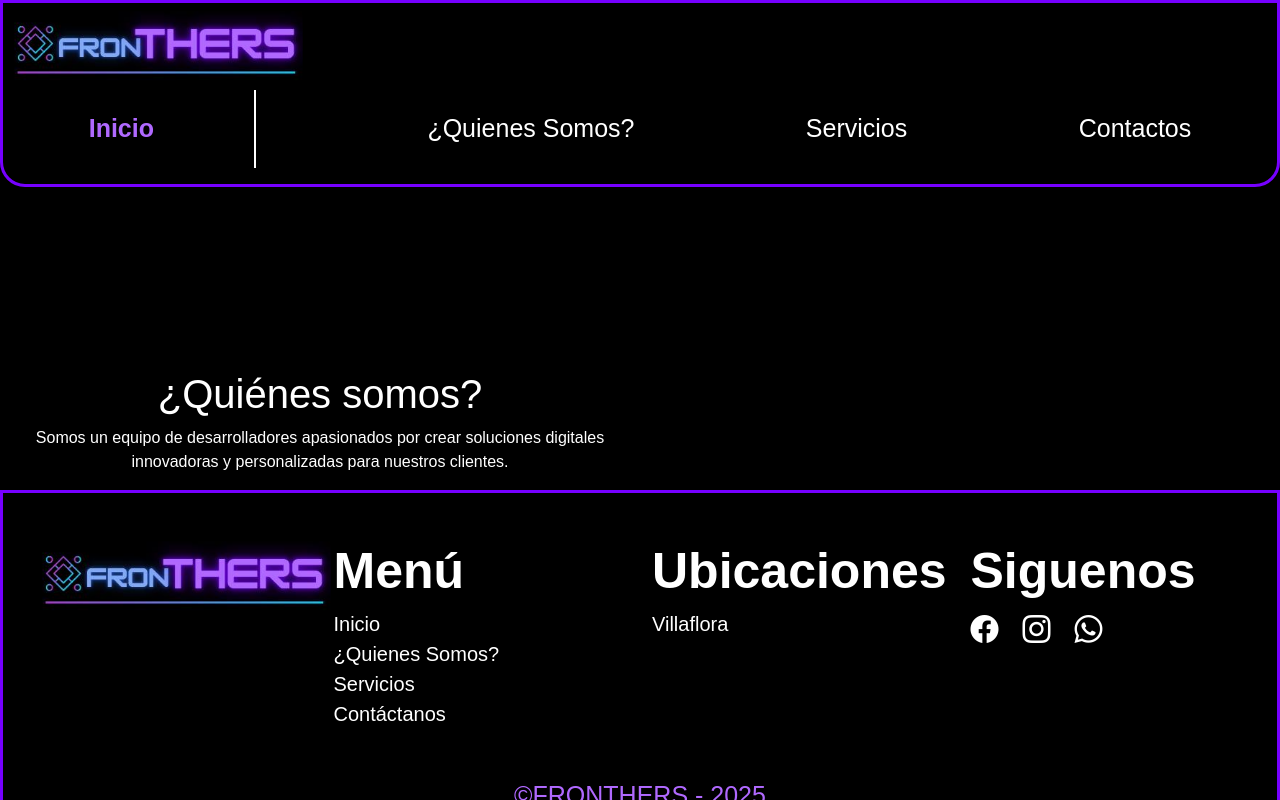
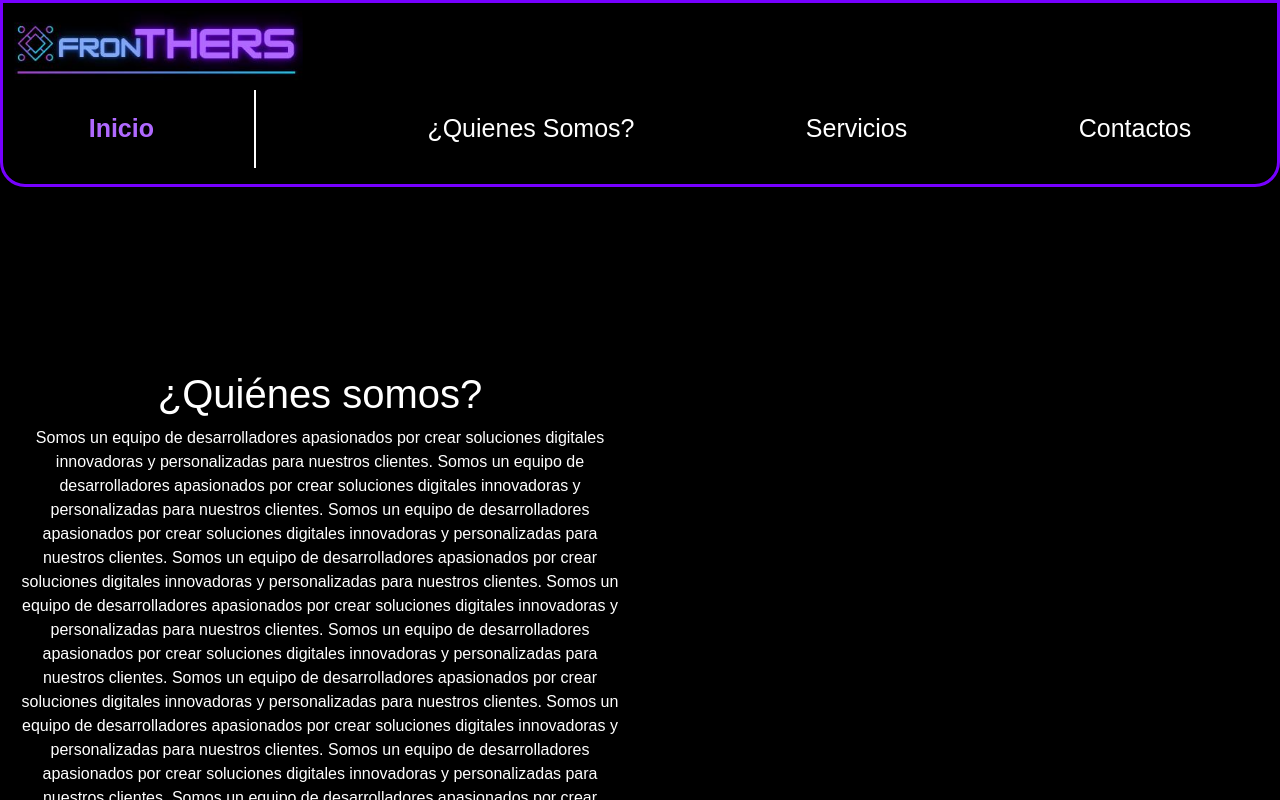
Before and after one commit to LeonardoGBM/FronthersV1.0.0, a React (Create React App) app: page /Somos in a window 1280 px wide. Shown: the top 800 px of the page. Built offline with nearby package versions, Linux system fonts and the light colour scheme.

Commit message:
cambios-somos-parrafo

```diff
--- a/src/pages/Somos.jsx
+++ b/src/pages/Somos.jsx
@@ -14,6 +14,16 @@ const Somos = () => {
                         <h1 className='margen'>¿Quiénes somos?</h1>
                         <p >
                             Somos un equipo de desarrolladores apasionados por crear soluciones digitales innovadoras y personalizadas para nuestros clientes.
+                            Somos un equipo de desarrolladores apasionados por crear soluciones digitales innovadoras y personalizadas para nuestros clientes.
+                            Somos un equipo de desarrolladores apasionados por crear soluciones digitales innovadoras y personalizadas para nuestros clientes.
+                            Somos un equipo de desarrolladores apasionados por crear soluciones digitales innovadoras y personalizadas para nuestros clientes.
+                            Somos un equipo de desarrolladores apasionados por crear soluciones digitales innovadoras y personalizadas para nuestros clientes.
+                            Somos un equipo de desarrolladores apasionados por crear soluciones digitales innovadoras y personalizadas para nuestros clientes.
+                            Somos un equipo de desarrolladores apasionados por crear soluciones digitales innovadoras y personalizadas para nuestros clientes.
+                            Somos un equipo de desarrolladores apasionados por crear soluciones digitales innovadoras y personalizadas para nuestros clientes.
+                            Somos un equipo de desarrolladores apasionados por crear soluciones digitales innovadoras y personalizadas para nuestros clientes.
+                            Somos un equipo de desarrolladores apasionados por crear soluciones digitales innovadoras y personalizadas para nuestros clientes.
+                            Somos un equipo de desarrolladores apasionados por crear soluciones digitales innovadoras y personalizadas para nuestros clientes.
                         </p>
                     </div>
                 </div>
```
